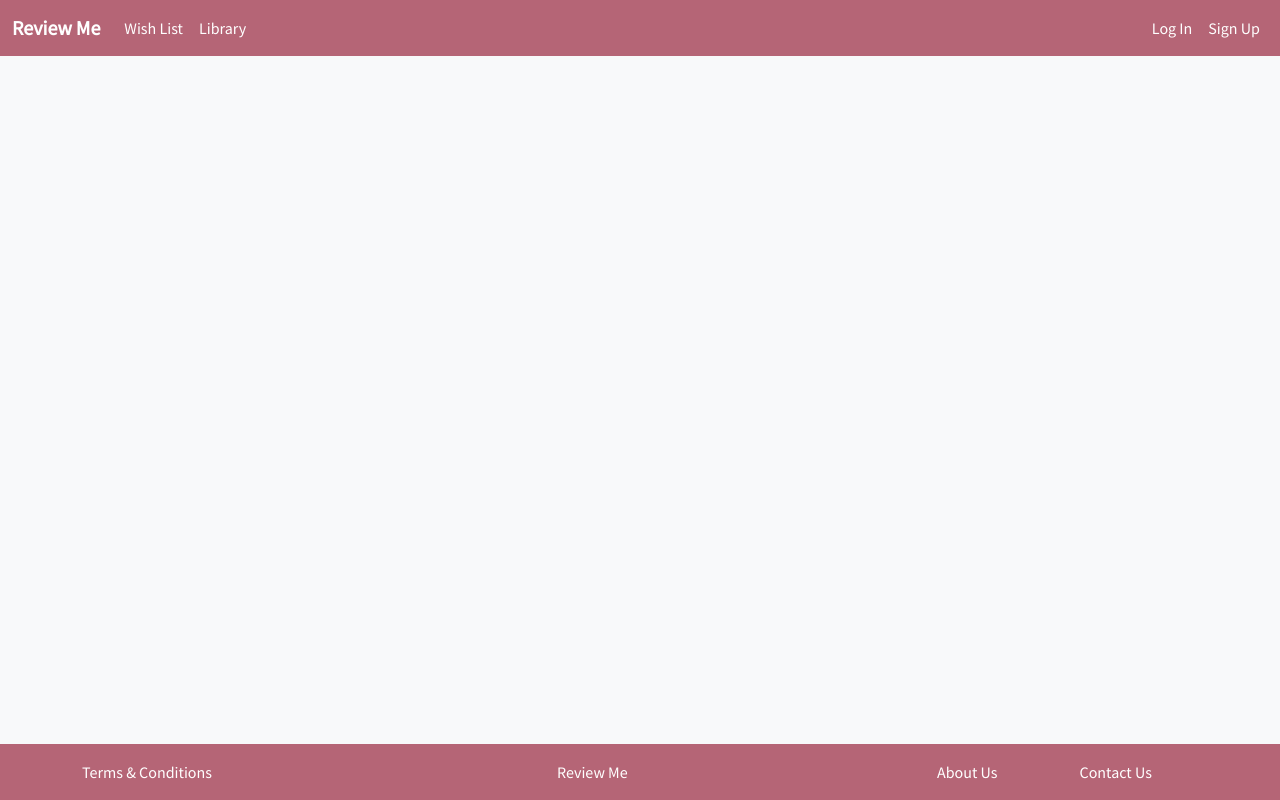
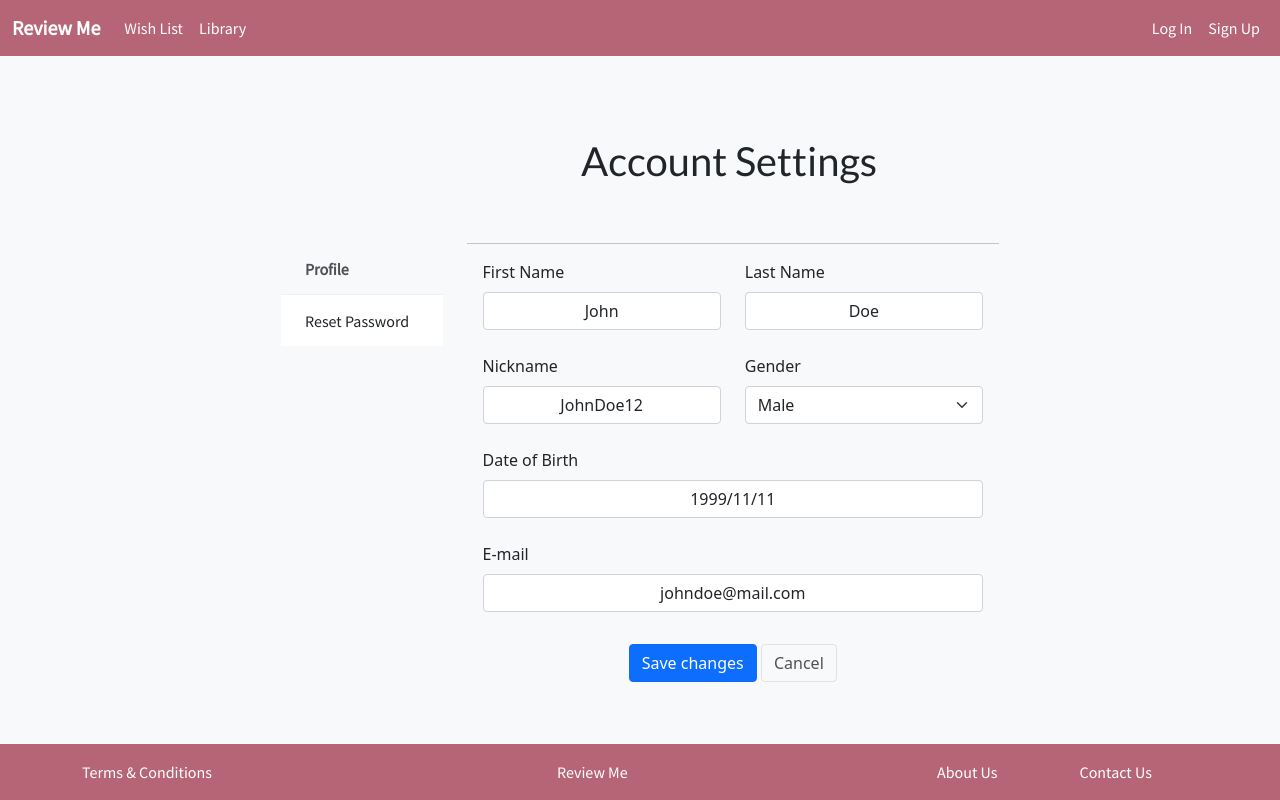
Before and after one commit to hyunjiLeeTech/ReviewMe, a React (Create React App) app in the folder frontend/: page /profile in a window 1280 px wide. Built offline with nearby package versions, Linux system fonts and the light colour scheme.

Commit message:
RVM-32 create Profile Page

```diff
--- a/frontend/src/App.js
+++ b/frontend/src/App.js
@@ -12,6 +12,7 @@ import ForgotPassword from "./components/registration/ForgotPassword";
 import Report from "./components/Report/Report";
 import BookDetails from "./components/BookDetails/BookDetails";
 import BookShelf from "./components/BookShelf/BookShelf";
+import Profile from "./components/ProfilePage/Profile";
 
 function App() {
   return (
@@ -46,6 +47,9 @@ function App() {
           <Route exact path="/wish-list">
             <BookShelf title="Wish List" />
           </Route>
+          <Route path="/profile">
+            <Profile />
+          </Route>
         </Switch>
         <Footer />
       </div>
--- /dev/null
+++ b/frontend/src/components/ProfilePage/Profile.css
@@ -0,0 +1,46 @@
+body{
+    background: #f5f5f5;
+    margin:0;
+}
+
+.btn-default {
+    border-color: rgba(24,28,33,0.1);
+    background: rgba(0,0,0,0);
+    color: #4E5155;
+}
+
+.card-title{
+    padding-left: 300px;
+    padding-bottom: 50px;
+}
+
+label.btn {
+    margin-bottom: 0;
+}
+
+.btn {
+    cursor: pointer;
+}
+
+.form-control{
+    text-align: center;
+}
+
+.text-light {
+    color: #babbbc !important;
+}
+
+.account-settings-links .list-group-item.active {
+    font-weight: bold !important;
+}
+html:not(.dark-style) .account-settings-links .list-group-item.active {
+    background: transparent !important;
+}
+
+.light-style .account-settings-links .list-group-item {
+    padding: 0.85rem 1.5rem;
+    border-color: rgba(24, 28, 33, 0.03) !important;
+}
+.light-style .account-settings-links .list-group-item.active {
+    color: #4e5155 !important;
+}
--- /dev/null
+++ b/frontend/src/components/ProfilePage/Profile.js
@@ -0,0 +1,115 @@
+import React from 'react'
+import './Profile.css';
+import { Link } from "react-router-dom";
+import { useState } from 'react';
+
+const Profile = () => {
+
+    const [firstName, setFirstName] = useState("John");
+    const [lastName, setLastName] = useState("Doe");
+    const [nickname, setNickname] = useState("JohnDoe12");
+    const [gender, setGender] = useState("Male");
+    const [dob, setDob] = useState("1999/11/11");
+    const [email, setEmail] = useState("johndoe@mail.com");
+
+    return (
+        <div className="container light-style">
+
+            <div className="card overflow-hidden">
+                <h1 className="card-title">
+                    Account Settings
+                </h1>
+
+                <div className="row no-gutters row-bordered row-border-light">
+                    <div className="col-md-3 pt-0">
+                        <div className="list-group list-group-flush account-settings-links">
+                            <Link className="list-group-item list-group-item-action active" data-toggle="list" to="/profile">Profile</Link>
+                            <Link className="list-group-item list-group-item-action" data-toggle="list" to="/resetpassword">Reset Password</Link>
+                        </div>
+                    </div>
+                    <div className="col-md-9">
+                        <div className="tab-content">
+
+                            <div className="tab-pane fade active show" id="profile">
+                                <hr className="border-light m-0" />
+                                <div className="card-body">
+
+                                    <div className="row">
+                                        <div className="col-md-6">
+                                            <div className="form-group">
+                                                <label className="form-label">First Name</label>
+                                                <input type="text" className="form-control" value={firstName} onChange={(event) => {
+                                                    setFirstName(event.target.value);
+                                                }} />
+                                            </div>
+                                        </div>
+                                        <div className="col-md-6">
+                                            <div className="form-group">
+                                                <label className="form-label">Last Name</label>
+                                                <input type="text" className="form-control" value={lastName} onChange={(event) => {
+                                                    setLastName(event.target.value);
+                                                }} />
+                                            </div>
+                                        </div>
+                                    </div>
+                                    <br />
+                                    <div className="row">
+                                        <div className="col-md-6">
+                                            <div className="form-group">
+                                                <label className="form-label">Nickname</label>
+                                                <input type="text" className="form-control" value={nickname} onChange={(event) => {
+                                                    setNickname(event.target.value);
+                                                }} />
+                                            </div>
+                                        </div>
+                                        <div className="col-md-6">
+                                            <label className="form-label">Gender</label>
+                                            <select className="form-select" aria-label="Default select example" onChange={(event) => {
+                                                setGender(event.target.value);
+                                            }}>
+                                                <option value={gender} selected>Male</option>
+                                                <option value="Female">Female</option>
+                                                <option value="Other">Other</option>
+                                            </select>
+                                        </div>
+                                    </div>
+                                    <br />
+                                    <div className="col-md-12">
+                                        <div className="form-group">
+                                            <label className="form-label">Date of Birth</label>
+                                            <input type="text" className="form-control" value={dob} onChange={(event) => {
+                                                setDob(event.target.value);
+                                            }} />
+                                        </div>
+                                    </div>
+                                    <br />
+                                    <div className="col-md-12">
+                                        <div className="form-group">
+                                            <label className="form-label">E-mail</label>
+                                            <input type="email" className="form-control" value={email} onChange={(event) => {
+                                                setEmail(event.target.value);
+                                            }} />
+                                        </div>
+                                    </div>
+
+                                </div>
+
+                                <div className="text-center mt-3">
+                                    <button type="button" className="btn btn-primary">Save changes</button>&nbsp;
+                                    <button type="button" className="btn btn-default">Cancel</button>
+                                </div>
+                                <br />
+                            </div>
+
+                        </div>
+                    </div>
+                </div>
+
+            </div>
+
+        </div>
+
+    )
+}
+
+export default Profile
```
Also changed, not shown: 1 other file (tests, documents, lock files or other folders).
